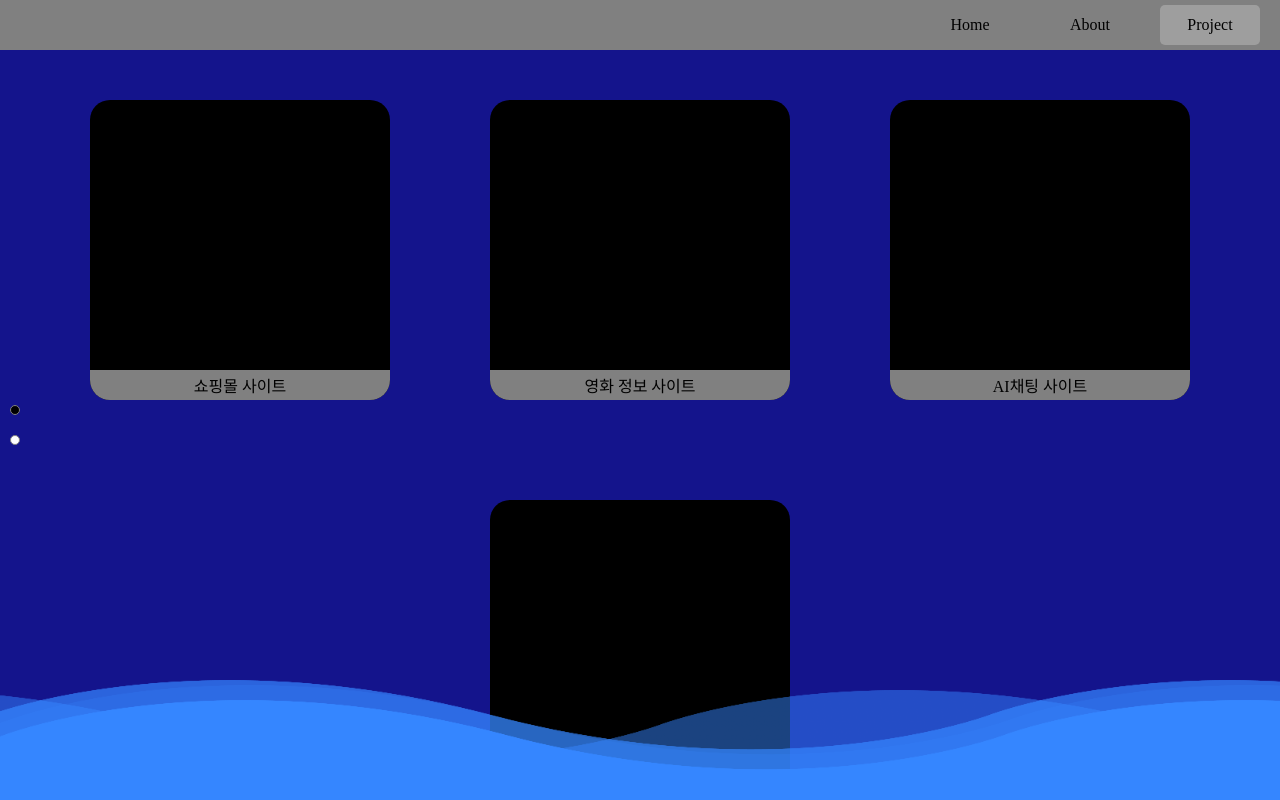
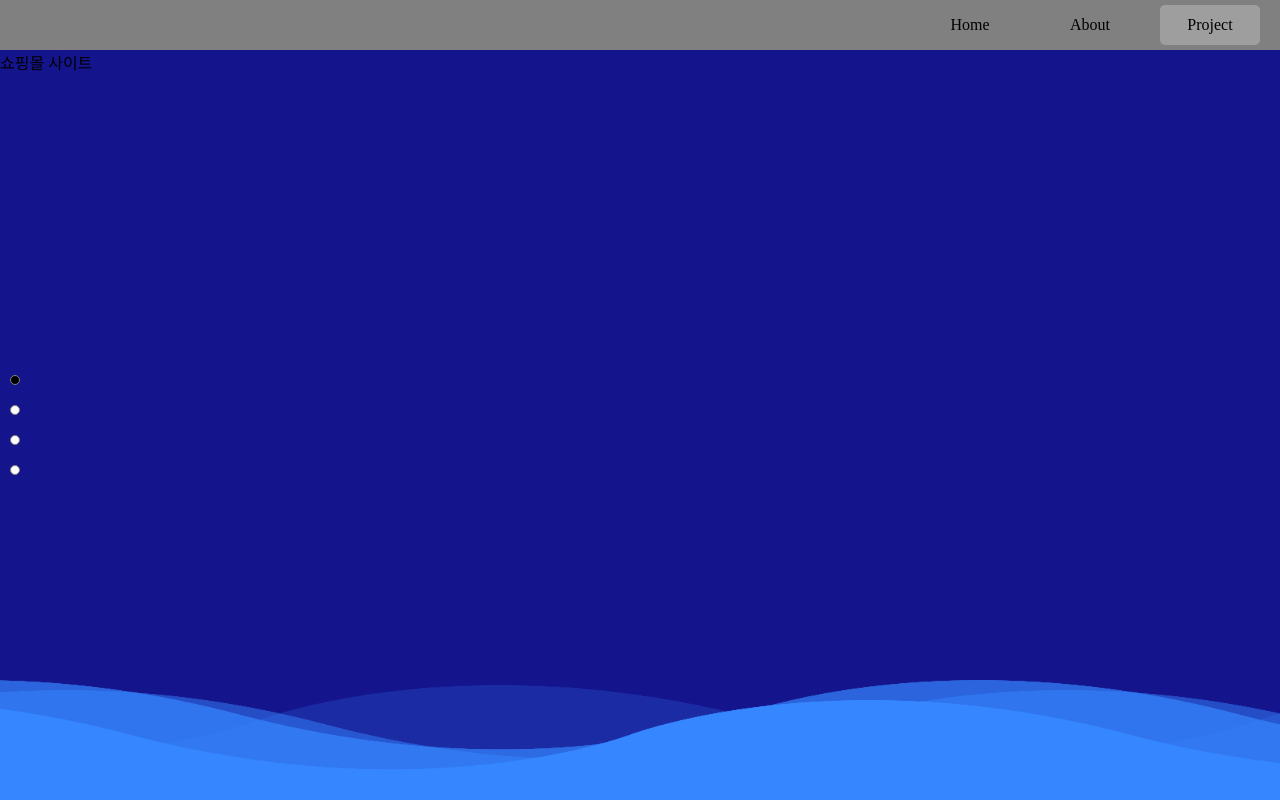
Before and after one commit to CCCWS/ddd, a React (Create React App) app: page /project in a window 1280 px wide. Built offline with nearby package versions, Linux system fonts and the light colour scheme.

Commit message:
portfolio

```diff
--- a/src/Component/Footer.tsx
+++ b/src/Component/Footer.tsx
@@ -33,7 +33,7 @@ const Waves = styled.div<{ img: ImageData }>`
   background-size: 1000px 100px; */
 
   div {
-    position: absolute;
+    position: fixed;
     bottom: 0;
     left: 0;
     width: 100%;
--- a/src/Component/PageScroll.tsx
+++ b/src/Component/PageScroll.tsx
@@ -2,7 +2,7 @@ import React, { useState } from "react";
 import styled from "styled-components";
 
 //overscroll-behavior: contain;
-//스마트폰 사용시 아래로 스와이프하여 새로고침 방지
+
 
 interface Props {
   children: React.ReactNode[];
@@ -77,7 +77,9 @@ const PageScroll = ({ children, point, delay }: Props) => {
     >
       <div>
         {children.map((children, index) => (
-          <Page key={index}>{children}</Page>
+          <Page key={index} currLocation={location === index}>
+            {children}
+          </Page>
         ))}
       </div>
 
@@ -103,17 +105,22 @@ const Div = styled.div<{ location: number }>`
   flex-direction: column;
   overflow: hidden;
   position: relative;
+
   & > :first-child {
     width: inherit;
     height: inherit;
-    transition: all cubic-bezier(0.22, 0.61, 0.36, 1) 0.8s;
-    transform: ${(props) => `translateY(-${props.location}00%)`};
+    /* transition: all cubic-bezier(0.22, 0.61, 0.36, 1) 0.8s; */
+    /* transform: ${(props) => `translateY(-${props.location}00%)`}; */
   }
 `;
 
-const Page = styled.div`
+const Page = styled.div<{ currLocation: boolean }>`
   width: inherit;
   height: inherit;
+  position: absolute;
+
+  opacity: ${(props) => (props.currLocation ? "1" : "0")};
+  transition: all cubic-bezier(0.22, 0.61, 0.36, 1) 0.8s;
 `;
 
 const PointBox = styled.div`
--- /dev/null
+++ b/src/Component/ProjectDetail.tsx
@@ -0,0 +1,12 @@
+import React from "react";
+import { ProjectType } from "@Data/ProjectList";
+
+interface Props {
+  data: ProjectType;
+}
+
+const ProjectDetail = ({ data }: Props) => {
+  return <div>{data.title}</div>;
+};
+
+export default ProjectDetail;
--- a/src/Page/Project.tsx
+++ b/src/Page/Project.tsx
@@ -6,6 +6,7 @@ import { Page, PageDiv } from "@Style/PageStyle";
 import { ProjectList, ProjectType } from "@Data/ProjectList";
 import Folder1 from "./Folder/Folder1";
 import PageScroll from "@Component/PageScroll";
+import ProjectDetail from "@Component/ProjectDetail";
 
 const Project = () => {
   const [onModalOpen, setOnModalOpen] = useState<boolean>(false);
@@ -18,16 +19,17 @@ const Project = () => {
 
   return (
     <Page>
-      <PageScroll delay={500} point={true}>
-        <ProjectListBox>
+      <PageScroll delay={300} point={true}>
         {ProjectList.map((data, index) => (
-            <ProjectIcon
-              key={index}
-              onClick={() => onClickProject(data)}
-              projectTitle={data.title}
-            />
+          // <ProjectListBox key={index}>
+          //   <ProjectIcon
+          //     onClick={() => onClickProject(data)}
+          //     projectTitle={data.title}
+          //   />
+          // </ProjectListBox>
+          <ProjectDetail key={index} data={data}></ProjectDetail>
         ))}
-        </ProjectListBox>
+      </PageScroll>
 
       <TransitionGroup>
         {onModalOpen && (
@@ -39,18 +41,17 @@ const Project = () => {
           </CSSTransition>
         )}
       </TransitionGroup>
-      </PageScroll>
     </Page>
   );
 };
 
 const ProjectListBox = styled.div`
-  width: 100%;
+  /* width: 100%;
   height: 700px;
 
   display: flex;
   justify-content: center;
-  flex-wrap: wrap;
+  flex-wrap: wrap; */
 `;
 
 const ProjectIcon = styled.div<{ projectTitle: string }>`
--- a/src/Style/GlobalStyle.ts
+++ b/src/Style/GlobalStyle.ts
@@ -3,6 +3,7 @@ import { createGlobalStyle } from "styled-components";
 const GlobalStyle = createGlobalStyle`
 *{
     box-sizing: border-box;
+    overscroll-behavior: contain;
 }
 
 body{
```
Lines whose indentation alone changed are shown as unchanged.
